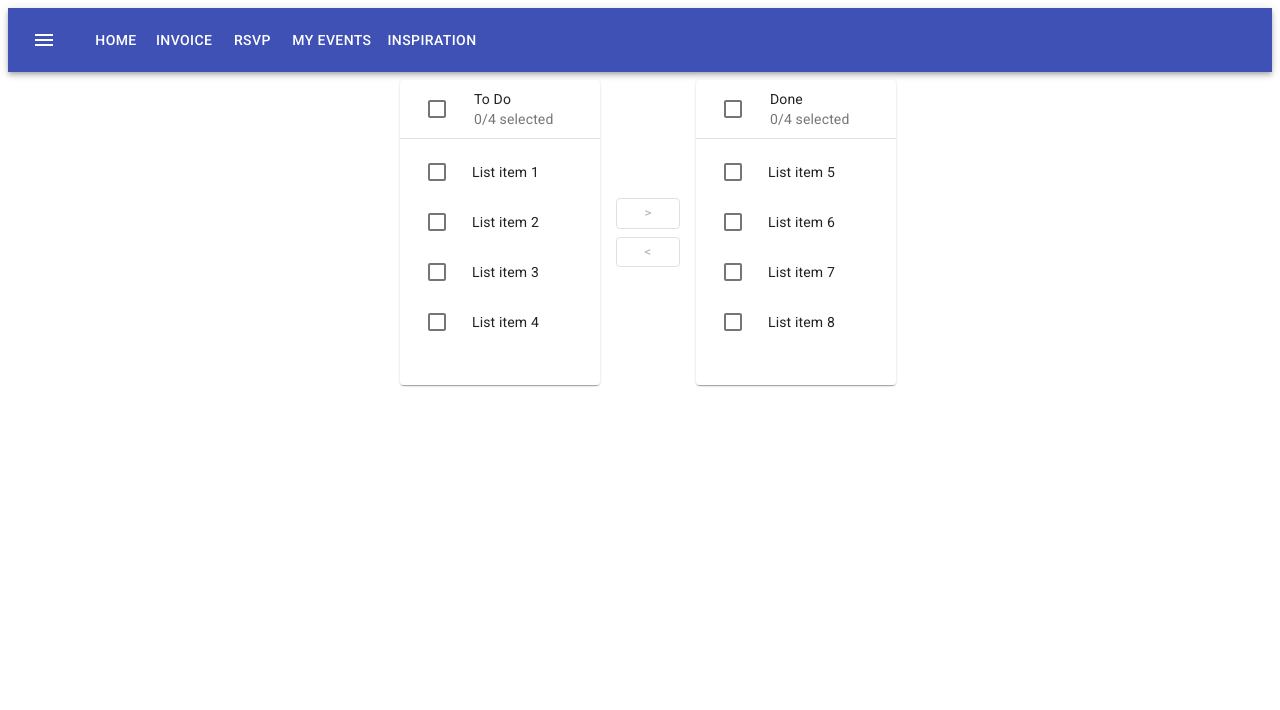
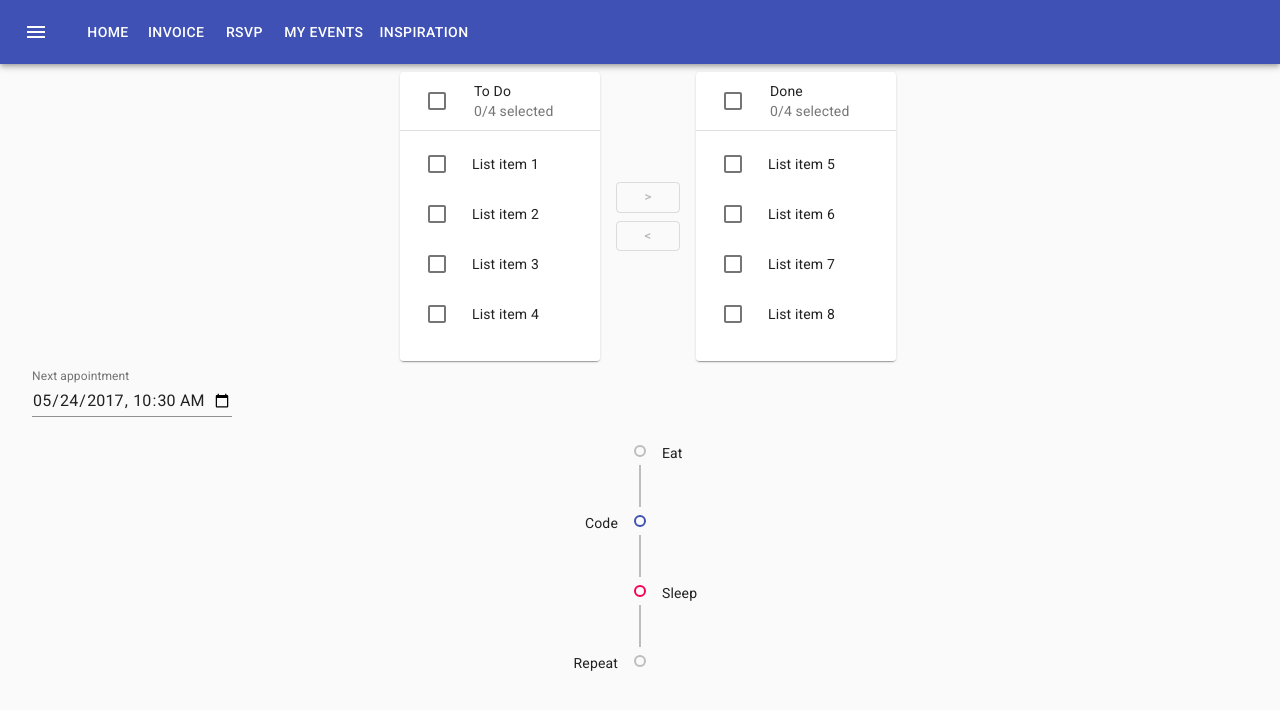
Before and after one commit to blegesse-git/Project-3, a React (Create React App) app: page / in a window 1280 px wide. Shown: the top 710 px of the page. Built offline with nearby package versions, Linux system fonts and the light colour scheme.

Commit message:
timeline component

```diff
--- a/package.json
+++ b/package.json
@@ -3,8 +3,11 @@
   "version": "0.1.0",
   "private": true,
   "dependencies": {
+    "@date-io/date-fns": "^2.10.6",
     "@material-ui/core": "^4.11.2",
     "@material-ui/icons": "^4.11.2",
+    "@material-ui/lab": "^4.0.0-alpha.57",
+    "@material-ui/pickers": "^3.2.10",
     "@testing-library/jest-dom": "^5.11.6",
     "@testing-library/react": "^11.2.2",
     "@testing-library/user-event": "^12.5.0",
--- /dev/null
+++ b/src/components/SetReminder/SetReminder.js
@@ -0,0 +1,35 @@
+import React from 'react';
+import { makeStyles } from '@material-ui/core/styles';
+import TextField from '@material-ui/core/TextField';
+
+const useStyles = makeStyles((theme) => ({
+  container: {
+    display: 'flex',
+    flexWrap: 'wrap',
+  },
+  textField: {
+    marginLeft: theme.spacing(1),
+    marginRight: theme.spacing(1),
+    width: 200,
+  },
+}));
+
+ function SetReminder() {
+  const classes = useStyles();
+
+  return (
+    <form className={classes.container} noValidate>
+      <TextField
+        id="datetime-local"
+        label="Next appointment"
+        type="datetime-local"
+        defaultValue="2017-05-24T10:30"
+        className={classes.textField}
+        InputLabelProps={{
+          shrink: true,
+        }}
+      />
+    </form>
+  );
+}
+ export default SetReminder;
--- /dev/null
+++ b/src/components/Time line/Timeline.js
@@ -0,0 +1,43 @@
+import React from 'react';
+import Timeline from '@material-ui/lab/Timeline';
+import TimelineItem from '@material-ui/lab/TimelineItem';
+import TimelineSeparator from '@material-ui/lab/TimelineSeparator';
+import TimelineConnector from '@material-ui/lab/TimelineConnector';
+import TimelineContent from '@material-ui/lab/TimelineContent';
+import TimelineDot from '@material-ui/lab/TimelineDot';
+
+ function OutlinedTimeline() {
+  return (
+    <Timeline align="alternate">
+      <TimelineItem>
+        <TimelineSeparator>
+          <TimelineDot variant="outlined" />
+          <TimelineConnector />
+        </TimelineSeparator>
+        <TimelineContent>Eat</TimelineContent>
+      </TimelineItem>
+      <TimelineItem>
+        <TimelineSeparator>
+          <TimelineDot variant="outlined" color="primary" />
+          <TimelineConnector />
+        </TimelineSeparator>
+        <TimelineContent>Code</TimelineContent>
+      </TimelineItem>
+      <TimelineItem>
+        <TimelineSeparator>
+          <TimelineDot variant="outlined" color="secondary" />
+          <TimelineConnector />
+        </TimelineSeparator>
+        <TimelineContent>Sleep</TimelineContent>
+      </TimelineItem>
+      <TimelineItem>
+        <TimelineSeparator>
+          <TimelineDot variant="outlined" />
+        </TimelineSeparator>
+        <TimelineContent>Repeat</TimelineContent>
+      </TimelineItem>
+    </Timeline>
+  );
+}
+
+export default OutlinedTimeline;
--- a/src/pages/Home.js
+++ b/src/pages/Home.js
@@ -1,11 +1,19 @@
 import React from "react";
 import ToDoList from "../components/List/ToDoList"
-
+import Container from "../components/Container/index"
+import SetReminder from "../components/SetReminder/SetReminder"
+import OutlinedTimeline from "../components/Time line/Timeline"
 function Home(){
 
     return(
         <>
+        <Container>
         <ToDoList/>
+        <SetReminder/>
+        <OutlinedTimeline/>
+
+        </Container>
+
         </>
     )
 
```
Also changed, not shown: 2 other files (tests, documents, lock files or other folders).
